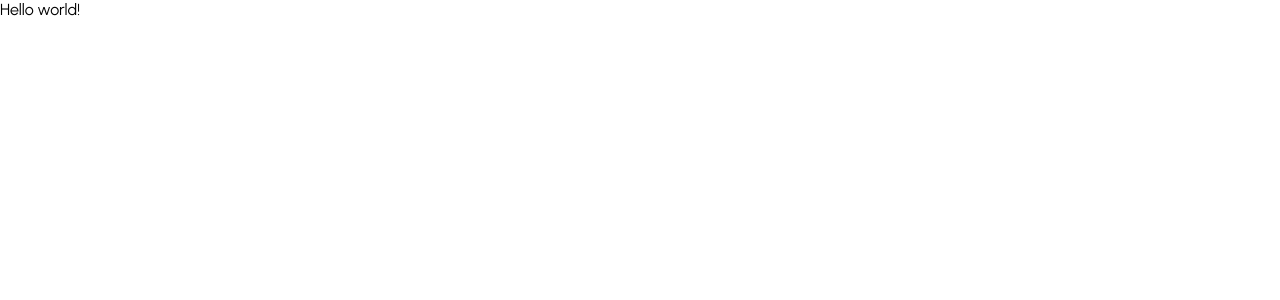
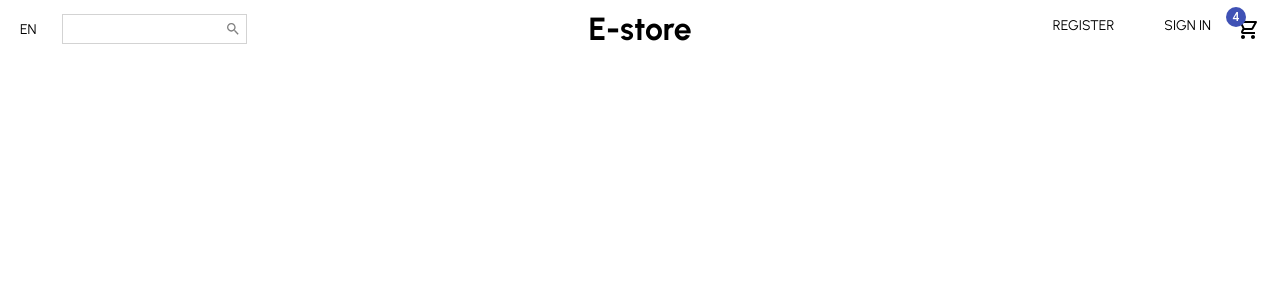
Before and after one commit to suolomon/react-e-commerce, a React (Create React App) app: page / in a window 1280 px wide. Shown: the top 300 px of the page. Built offline with nearby package versions, Linux system fonts and the light colour scheme.

Commit message:
Add navbar component

```diff
--- a/package.json
+++ b/package.json
@@ -1,14 +1,17 @@
 {
-  "name": "e-store2",
+  "name": "new",
   "version": "0.1.0",
   "private": true,
   "dependencies": {
+    "@material-ui/core": "^4.12.3",
+    "@material-ui/icons": "^4.11.2",
     "@testing-library/jest-dom": "^5.11.4",
     "@testing-library/react": "^11.1.0",
     "@testing-library/user-event": "^12.1.10",
     "react": "^17.0.2",
     "react-dom": "^17.0.2",
     "react-scripts": "4.0.3",
+    "styled-components": "^5.3.1",
     "web-vitals": "^1.0.1"
   },
   "scripts": {
--- a/src/App.jsx
+++ b/src/App.jsx
@@ -1,7 +1,8 @@
+import Home from "./pages/Home";
 
 const App = () => {
   return (
-    <div>Hello world!</div>
+    <Home/>
   );
 }
 
--- /dev/null
+++ b/src/components/Navbar.jsx
@@ -0,0 +1,84 @@
+import React from 'react'
+import styled from 'styled-components'
+import {Search, ShoppingCartOutlined} from '@material-ui/icons'
+import { Badge } from '@material-ui/core'
+
+
+const NavbarContainer = styled.div`
+ height: 60px;
+`
+
+const Wrapper = styled.div`
+ padding: 10px 20px;
+ display: flex;
+ align-items: center;
+ justify-content:space-between;
+`
+
+const Language = styled.div`
+font-size: 14px;
+cursor: pointer;
+`
+const Left = styled.div`
+flex: 1;
+display:flex;
+align-items: center;
+`
+
+const Center = styled.div`
+flex: 1;
+text-align: center;
+`
+
+const Right = styled.div`
+flex: 1;
+display: flex;
+justify-content: flex-end;
+`
+const SearchContainer = styled.div`
+ border: 1px solid lightgray;
+ display: flex;
+ align-items: center;
+ margin-left: 25px;
+ padding: 5px;
+`
+const Input = styled.input`
+border: none;
+outline: none;
+`
+const WordLogo = styled.h1`
+font-weight: bold;
+`
+const MenuItem = styled.div`
+ font-size: 14px;
+ cursor: pointer;
+ margin-left: 25px;
+ margin-right: 25px;
+`
+
+const Navbar = () => {
+    return (
+        <NavbarContainer>
+            <Wrapper>
+            <Left>
+                <Language>EN</Language>
+                <SearchContainer>
+                    <Input/>
+                    <Search style={{color: "grey", fontSize: "16px"}}/>
+                </SearchContainer>
+            </Left>
+            <Center>
+                <WordLogo>E-store</WordLogo>
+                </Center>
+            <Right>
+                <MenuItem>REGISTER</MenuItem>
+                <MenuItem>SIGN IN</MenuItem>
+                <Badge badgeContent={4} color="primary"></Badge>
+                <ShoppingCartOutlined/>
+            </Right>
+            </Wrapper>
+        </NavbarContainer>
+    )
+}
+
+export default Navbar
--- /dev/null
+++ b/src/pages/Home.jsx
@@ -0,0 +1,12 @@
+import React from 'react'
+import Navbar from '../components/Navbar'
+
+const Home = () => {
+    return (
+        <div>
+            <Navbar/>
+        </div>
+    )
+}
+
+export default Home
```
Also changed, not shown: 1 other file (tests, documents, lock files or other folders).
